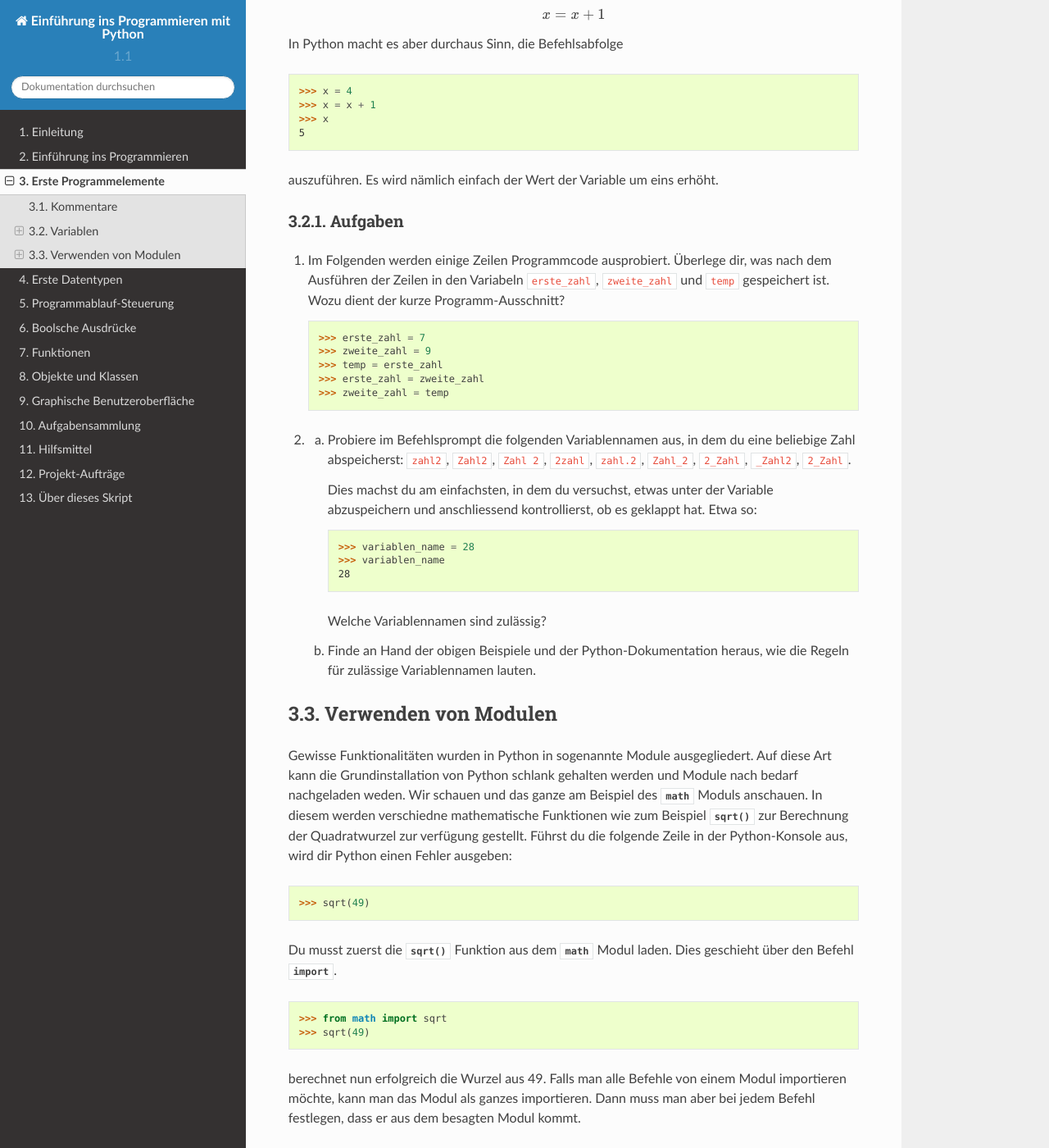
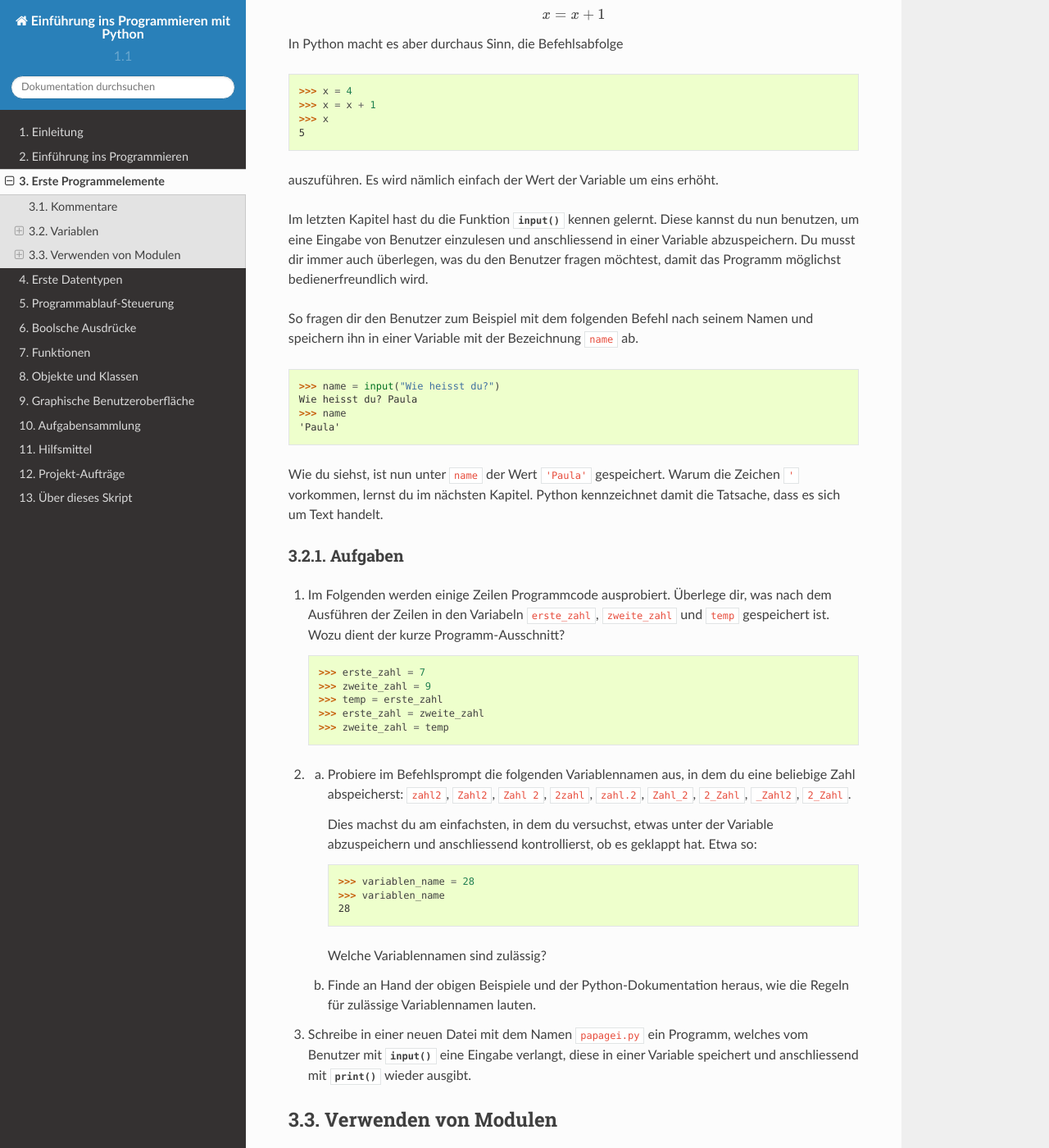
Before and after one commit to hb9hnt/pythonbuch, a Sphinx documentation site: the page built from source/elemente.rst, in a window 1280 px wide and 1400 px high, scrolled down 2023 px. Shown: the whole window at 82% size. Built offline with Sphinx 7.4.7 and the Read the Docs theme 2.0.0, drawn with Linux system fonts in a browser that asks for light colours; some of the changed text lies outside the part shown.

```diff
--- a/source/elemente.rst
+++ b/source/elemente.rst
@@ -116,6 +116,23 @@ In Python macht es aber durchaus Sinn, die Befehlsabfolge
 
 auszuführen. Es wird nämlich einfach der Wert der Variable um eins erhöht.
 
+Im letzten Kapitel hast du die Funktion :py:func:`input` kennen gelernt. Diese
+kannst du nun benutzen, um eine Eingabe von Benutzer einzulesen und
+anschliessend in einer Variable abzuspeichern. Du musst dir immer auch
+überlegen, was du den Benutzer fragen möchtest, damit das Programm möglichst
+bedienerfreundlich wird.
+
+So fragen dir den Benutzer zum Beispiel mit dem folgenden Befehl nach seinem
+Namen und speichern ihn in einer Variable mit der Bezeichnung ``name`` ab.
+
+>>> name = input("Wie heisst du?")
+Wie heisst du? Paula
+>>> name
+'Paula'
+
+Wie du siehst, ist nun unter ``name`` der Wert ``'Paula'`` gespeichert. Warum
+die Zeichen ``'`` vorkommen, lernst du im nächsten Kapitel. Python kennzeichnet
+damit die Tatsache, dass es sich um Text handelt.
 
 Aufgaben
 ~~~~~~~~
@@ -149,7 +166,9 @@ Aufgaben
    b) Finde an Hand der obigen Beispiele und der Python-Dokumentation heraus,
       wie die Regeln für zulässige Variablennamen lauten.
 
-
+3. Schreibe in einer neuen Datei mit dem Namen ``papagei.py`` ein Programm,
+   welches vom Benutzer mit :py:func:`input` eine Eingabe verlangt, diese in
+   einer Variable speichert und anschliessend mit :py:func:`print` wieder ausgibt.
 
 Verwenden von Modulen
 =====================
@@ -204,9 +223,12 @@ einen Würfel simulieren:
 
 Aufgaben
 ~~~~~~~
-1. Wenn man die drei Seitenlängen eines Quaders hat, dann kann man die drei
+1. Schreibe ein Programm, welches die Länge der Diagonale eines Rechtecks mit
+   den Seitenlängen ``a`` und ``b`` berechnet.
+
+2. Wenn man die drei Seitenlängen eines Quaders hat, dann kann man die drei
    Flächendiagonalen (Längen der Diagonalen in einer Seitenfläche des Quaders)
    sowie die Raumdiagonale berechnen. Schreibe dazu ein Programm.
 
-2. Drei Würfel werden miteinander geworfen. Schreibe ein Programm, welches drei
+3. Drei Würfel werden miteinander geworfen. Schreibe ein Programm, welches drei
    Würfe simuliert und die Summe der geworfenen Zahlen ausgibt.
```
Also changed, not shown: source/datentypen.rst (+7 -1 lines), source/kontrollstrukturen.rst (+30 -4 lines).
